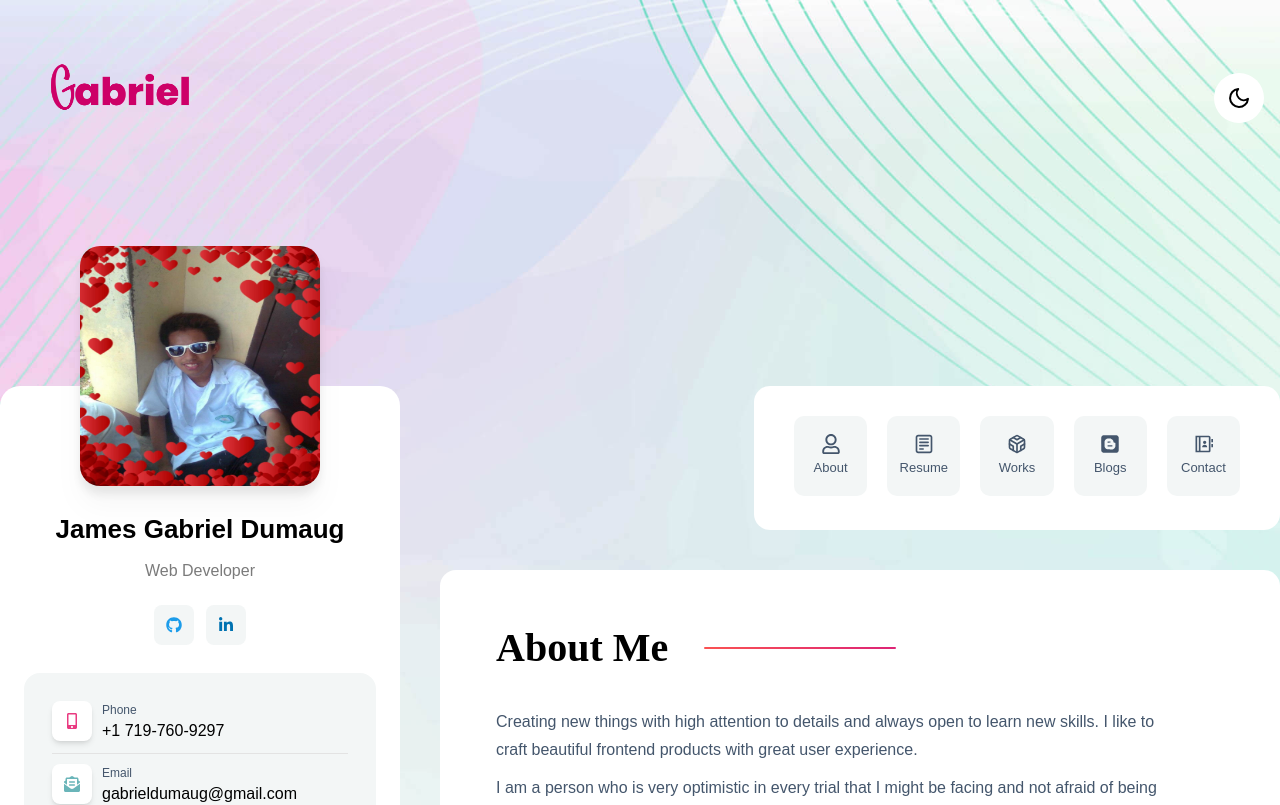
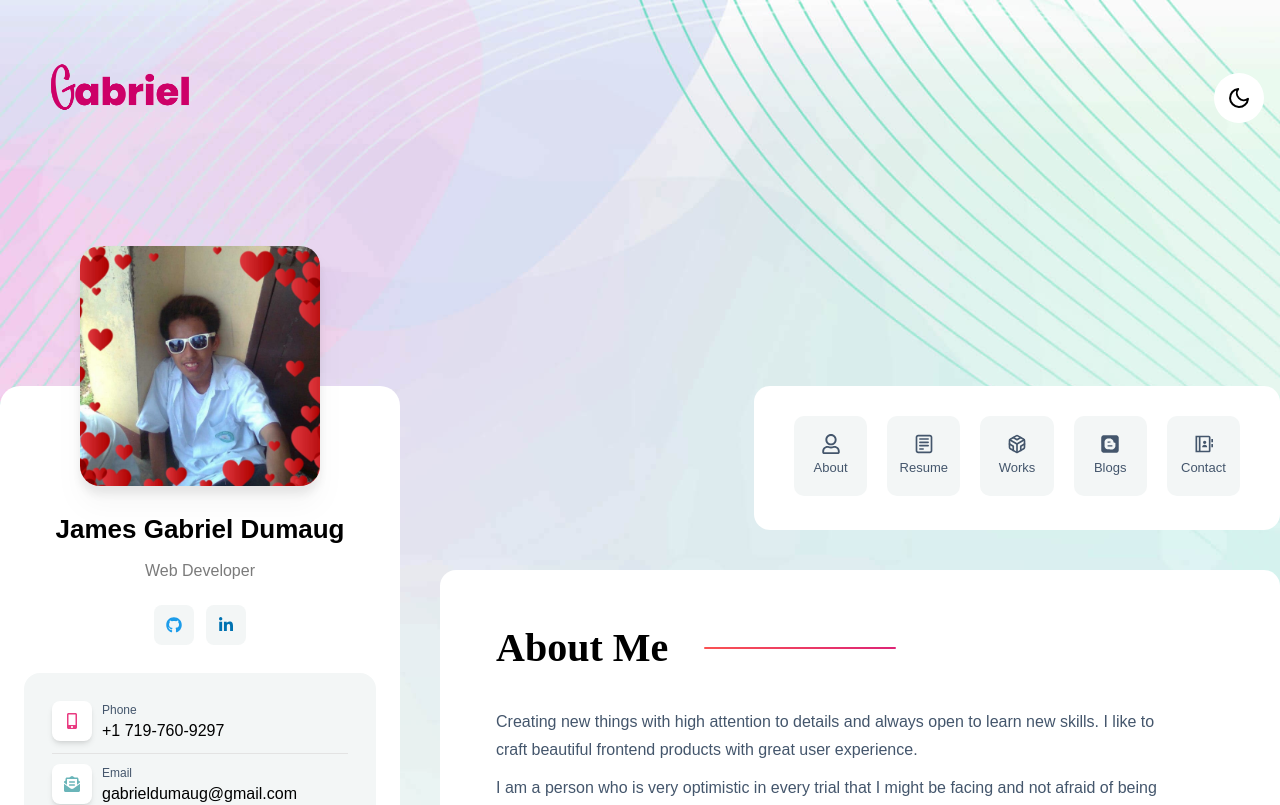
Before and after one commit to jgsamaaa/portfolio, a React (Create React App) app: page / in a window 1280 px wide. Shown: the top 805 px of the page. Built offline with nearby package versions, Linux system fonts and the light colour scheme.

Commit message:
fixed my profile picture

```diff
--- a/src/Share/HomeCard.jsx
+++ b/src/Share/HomeCard.jsx
@@ -16,7 +16,7 @@ const HomeCard = () => {
       <div className="w-full mb-6 lg:mb-0  mx-auto   relative bg-white text-center dark:bg-[#111111] px-6 rounded-[20px] mt-[180px] md:mt-[220px] lg:mt-0 ">
         <img
           src={img}
-          className="w-[240px] absolute left-[50%] transform -translate-x-[50%] h-[240px] drop-shadow-xl mx-auto  rounded-[20px] -mt-[140px]"
+          className="w-[240px] absolute left-[50%] transform -translate-x-[50%] h-[240px] drop-shadow-xl mx-auto  rounded-[20px] -mt-[140px] object-cover"
           alt=""
         />
         {/* Social card */}
```
